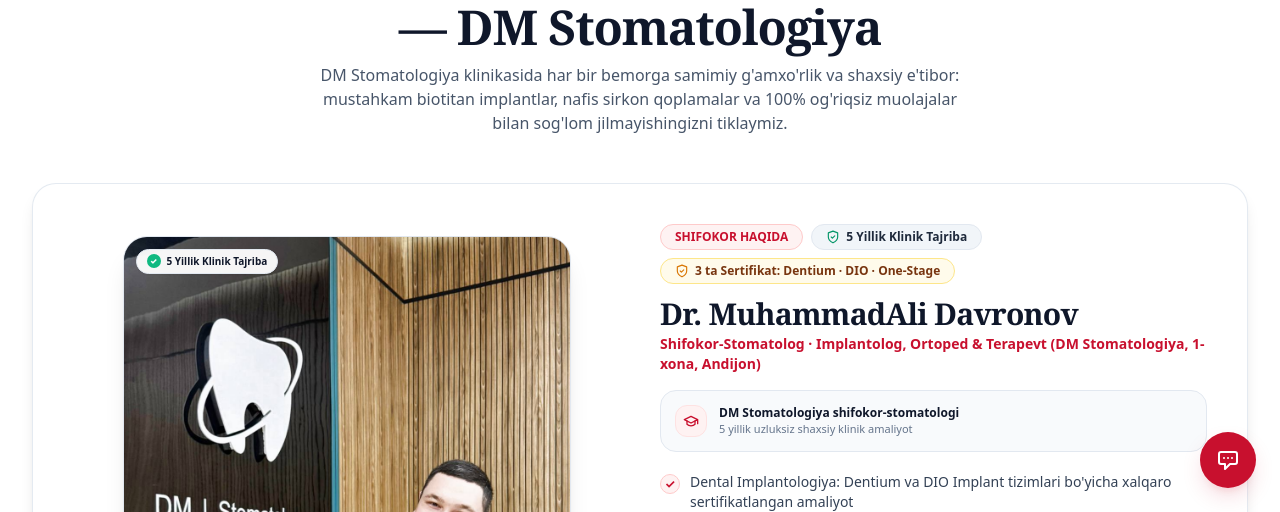
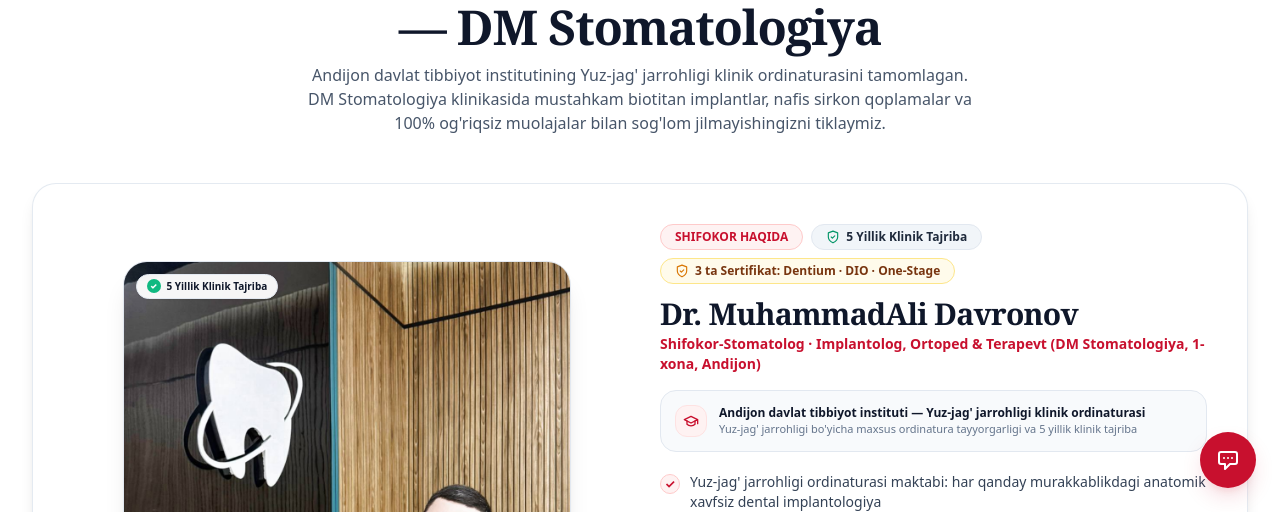
Before and after one commit to shakhzod-madmarov/stomatolog-muhammadali, a React (Vite) app in the folder frontend/: page /about in a window 1280 px wide. Shown: the part 288-800 px from the top of the page. Built offline with nearby package versions, Linux system fonts and the light colour scheme; no server answers.

Commit message:
feat: add Dr. MuhammadAli's clinical residency in Oral & Maxillofacial Surgery at ADTI across doctor profile, about, home, and schemas

```diff
--- a/frontend/src/components/Doctor3DCard.jsx
+++ b/frontend/src/components/Doctor3DCard.jsx
@@ -19,8 +19,9 @@
       heading: "Dr. MuhammadAli Davronov",
       subheading: "Shifokor-Stomatolog · Implantolog, Ortoped & Terapevt (DM Stomatologiya, 1-xona, Andijon)",
       experience: "5 Yillik Klinik Tajriba",
-      education: "DM Stomatologiya shifokor-stomatologi",
+      education: "Andijon davlat tibbiyot instituti — Yuz-jag' jarrohligi klinik ordinaturasi",
       highlights: [
+        "Yuz-jag' jarrohligi ordinaturasi maktabi: har qanday murakkablikdagi anatomik xavfsiz dental implantologiya",
         "Dental Implantologiya: Dentium va DIO Implant tizimlari bo'yicha xalqaro sertifikatlangan amaliyot",
         "Bir bosqichli (One-Stage) tezkor implantatsiya: tish olingan kuni o'sha zahoti yangi tish qo'yish",
         "Ortopediya: Estetik sirkon koronkalar, E-max press-vinirlar va aniq protezlash",
@@ -34,8 +35,9 @@
       heading: "Д-р МухаммадАли Давронов",
       subheading: "Врач-Стоматолог · Имплантолог, Ортопед и Терапевт (DM Stomatology, кабинет №1, Андижан)",
       experience: "5 Лет Клинической Практики",
-      education: "Врач-стоматолог клиники DM Stomatology",
+      education: "АГМИ — Клиническая ординатура по челюстно-лицевой хирургии (ЧЛХ)",
       highlights: [
+        "Школа ординатуры ЧЛХ: анатомическая безопасность и ювелирная хирургическая имплантация",
         "Имплантология: Сертифицированный хирург южнокорейских систем Dentium и DIO Implant",
         "Одномоментная имплантация (One-Stage): установка импланта сразу в день удаления зуба",
         "Ортопедия: Циркониевые коронки, эстетические виниры E-max и точное протезирование",
@@ -49,8 +51,9 @@
       heading: "Dr. MuhammadAli Davronov",
       subheading: "Dental Specialist · Implantology, Orthopedics & Therapy (DM Stomatology, Room #1, Andijan)",
       experience: "5 Years Clinical Excellence",
-      education: "Dental specialist at DM Stomatology",
+      education: "ASMI — Clinical Residency in Oral & Maxillofacial Surgery",
       highlights: [
+        "Oral & Maxillofacial Surgery residency mastery: safe anatomical protocols for all surgical implant cases",
         "Dental Implantology: Certified clinical specialist on Dentium & DIO Implant systems",
         "One-Stage Immediate Implants: Same-day post-extraction implant placement and restoration",
         "Orthopedics: Zirconia crowns, E-max veneers, and precision aesthetic prosthetics",
@@ -146,10 +149,10 @@
               </span>
               <span className="text-[11px] text-slate-500">
                 {lang === "ru"
-                  ? "5 лет непрерывной клинической работы в стоматологии"
+                  ? "Специализированная подготовка по челюстно-лицевой хирургии и 5 лет клинической практики"
                   : lang === "en"
-                  ? "5 years of dedicated dental practice and aesthetic smiles"
-                  : "5 yillik uzluksiz shaxsiy klinik amaliyot"}
+                  ? "Specialized residency in Oral & Maxillofacial Surgery with 5 years clinical excellence"
+                  : "Yuz-jag' jarrohligi bo'yicha maxsus ordinatura tayyorgarligi va 5 yillik klinik tajriba"}
               </span>
             </div>
           </div>
--- a/frontend/src/constants/doctor.js
+++ b/frontend/src/constants/doctor.js
@@ -25,14 +25,31 @@
     en: "Implantology (Biotitanium) · Orthopedics (Zirconia & E-max) · Therapy (Painless Care) · Aesthetic Veneers",
   },
   education: {
-    uz: "DM Stomatologiya shifokor-stomatologi",
-    ru: "Врач-стоматолог клиники DM Stomatology",
-    en: "Dental Specialist at DM Stomatology",
+    uz: "Andijon davlat tibbiyot instituti — Yuz-jag' jarrohligi klinik ordinaturasi",
+    ru: "Андижанский государственный медицинский институт — Клиническая ординатура по челюстно-лицевой хирургии (ЧЛХ)",
+    en: "Andijan State Medical Institute — Clinical Residency in Oral & Maxillofacial Surgery",
   },
   educationFull: {
-    uz: "DM Stomatologiya klinikasida shaxsiy qabul: Implantologiya, Ortopediya va Terapiya",
-    ru: "Персональный приём в клинике DM Stomatology: имплантология, ортопедия и терапия",
-    en: "Personal clinical care at DM Stomatology: implantology, orthopedics, and therapy",
+    uz: "Andijon davlat tibbiyot instituti (Yuz-jag' jarrohligi klinik ordinaturasi) hamda DM Stomatologiya shifokor-stomatologi",
+    ru: "Клиническая ординатура по челюстно-лицевой хирургии в АГМИ. Врач-стоматолог клиники DM Stomatology",
+    en: "Clinical Residency in Oral & Maxillofacial Surgery at ASMI. Dental specialist at DM Stomatology",
+  },
+  residency: {
+    institution: {
+      uz: "Andijon davlat tibbiyot instituti (ADTI)",
+      ru: "Андижанский государственный медицинский институт (АГМИ)",
+      en: "Andijan State Medical Institute (ASMI)",
+    },
+    specialty: {
+      uz: "Yuz-jag' jarrohligi",
+      ru: "Челюстно-лицевая хирургия (ЧЛХ)",
+      en: "Oral & Maxillofacial Surgery (OMFS)",
+    },
+    status: {
+      uz: "Klinik ordinatura",
+      ru: "Клиническая ординатура",
+      en: "Clinical Residency",
+    },
   },
   careerStartYear: 2021, // 5+ years of clinical experience in 2026
   experienceYears: 5,
--- a/frontend/src/pages/About.jsx
+++ b/frontend/src/pages/About.jsx
@@ -26,19 +26,19 @@
   const timeline = [
     {
       year: {
-        uz: "Klinik Tayyorgarlik",
-        ru: "Клиническая Подготовка",
-        en: "Clinical Training",
+        uz: "Klinik Ordinatura",
+        ru: "Клиническая Ординатура",
+        en: "Clinical Residency",
       },
       title: {
-        uz: "Zamonaviy Stomatologiya va Yuqori Standartlar",
-        ru: "Современная Стоматология и Международные Протоколы",
-        en: "Modern Dentistry & International Standards",
+        uz: "Andijon Davlat Tibbiyot Instituti — Yuz-Jag' Jarrohligi",
+        ru: "Андижанский Государственный Медицинский Институт — Челюстно-лицевая хирургия (ЧЛХ)",
+        en: "Andijan State Medical Institute — Oral & Maxillofacial Surgery",
       },
       desc: {
-        uz: "Ilg'or xalqaro stomatologiya protokollari, yumshoq anesteziologiya va xavfsiz sterilizatsiya asosida har bir bemorga individual yondashuv.",
-        ru: "Международные протоколы стоматологии, бережное обезболивание, строгие стандарты стерилизации и персонализированное лечение.",
-        en: "International clinical protocols, gentle local anesthesia, strict sterilization safety, and patient-centered restorative care.",
+        uz: "Andijon davlat tibbiyot institutida Yuz-jag' jarrohligi bo'yicha klinik ordinatura: jag' suyaklari anatomiyasi, murakkab jarrohlik va suyak tiklash protokollari bo'yicha chuqur klinik tayyorgarlik.",
+        ru: "Клиническая ординатура по специальности «Челюстно-лицевая хирургия» в АГМИ: стационарная хирургическая школа, углублённая анатомия челюстей и хирургическая точность.",
+        en: "Postgraduate Clinical Residency in Oral & Maxillofacial Surgery at ASMI: advanced jaw anatomy, complex oral surgery, and bone reconstructive protocols.",
       },
     },
     {
@@ -222,10 +222,10 @@
         </h1>
         <p className="text-sm sm:text-base text-slate-600 max-w-2xl mx-auto leading-relaxed">
           {lang === "uz"
-            ? "DM Stomatologiya klinikasida har bir bemorga samimiy g'amxo'rlik va shaxsiy e'tibor: mustahkam biotitan implantlar, nafis sirkon qoplamalar va 100% og'riqsiz muolajalar bilan sog'lom jilmayishingizni tiklaymiz."
+            ? "Andijon davlat tibbiyot institutining Yuz-jag' jarrohligi klinik ordinaturasini tamomlagan. DM Stomatologiya klinikasida mustahkam biotitan implantlar, nafis sirkon qoplamalar va 100% og'riqsiz muolajalar bilan sog'lom jilmayishingizni tiklaymiz."
             : lang === "ru"
-            ? "В клинике DM Stomatology каждый пациент в надёжных руках: персональный подход, долговечные титановые импланты, ювелирные циркониевые коронки и бережное лечение без боли."
-            : "Dedicated personal practice at DM Stomatology: restoring lifelong dental health and confidence through biocompatible titanium implants, precision zirconia crowns, and gentle pain-free care."}
+            ? "Клиническая ординатура по челюстно-лицевой хирургии (ЧЛХ) в Андижанском государственном медицинском институте. В клинике DM Stomatology проводит приём по имплантации, ортопедии и терапии без боли."
+            : "Clinical Residency in Oral & Maxillofacial Surgery at Andijan State Medical Institute. Dedicated practice at DM Stomatology restoring smiles with biocompatible implants, zirconia crowns, and pain-free care."}
         </p>
       </header>
 
@@ -253,9 +253,9 @@
           </h2>
           <p className="text-sm sm:text-base text-slate-600 leading-relaxed">
             {lang === "uz"
-              ? "Stomatologiya — bu shunchaki tish davolash emas, balki insonning hayot sifatini, ishonchini va salomatligini tiklash san'atidir. DM Stomatologiya klinikasida 5 yillik klinik amaliyotim davomida har bir bemorga o'z oila a'zomdek munosabatda bo'lishni asosiy tamoyil qilib olganman. Klinikamizda biz keraksiz muolajalarni tavsiya qilmaymiz: sog'lom tish to'qimasini maksimal darajada asrab qolamiz, yo'qotilgan tishlarni esa mustahkam sirkon qoplamalar va biotitan implantlar bilan ishonchli tiklaymiz."
+              ? "Stomatologiya — bu shunchaki tish davolash emas, balki insonning hayot sifatini, ishonchini va salomatligini tiklash san'atidir. Andijon davlat tibbiyot institutida Yuz-jag' jarrohligi bo'yicha olgan klinik ordinatura tayyorgarligim har bir implantatsiya va jarrohlik muolajasini yuqori anatomik aniqlikda, asoratsiz va 100% xavfsiz bajarishimga poydevor bo'ldi. DM Stomatologiya klinikasida 5 yillik amaliyotim davomida har bir bemorga o'z oila a'zomdek munosabatda bo'lishni asosiy tamoyil qilib olganman: tabiiy tish to'qimasini maksimal asraymiz, yo'qotilgan tishlarni esa mustahkam sirkon qoplamalar va xalqaro biotitan implantlar bilan ishonchli tiklaymiz."
               : lang === "ru"
-              ? "Стоматология — это искусство возвращения уверенности и здоровья улыбки. В клинике DM Stomatology за 5 лет практики я руководствуюсь главным правилом: бережное отношение к пациенту и сохранение каждого родного зуба. Мы используем проверенные титановые импланты, монолитный цирконий и современную анестезию."
+              ? "Стоматология — это искусство возвращения уверенности и здоровья улыбки. Базовая хирургическая школа ординатуры по челюстно-лицевой хирургии в АГМИ дала мне фундаментальные знания анатомии и позволяет проводить любую имплантацию с максимальной безопасностью и без риска осложнений. В клинике DM Stomatology за 5 лет практики я руководствуюсь главным правилом: бережное отношение к пациенту, сохранение каждого родного зуба и проверенные международные протоколы."
               : "Dentistry is the art of restoring health, natural beauty, and daily confidence. At DM Stomatology, my commitment is to preserve your natural teeth wherever possible and deliver long-lasting, aesthetic restorations through precision zirconia crowns and biocompatible implants."}
           </p>
 
--- a/frontend/src/pages/Home.jsx
+++ b/frontend/src/pages/Home.jsx
@@ -426,12 +426,12 @@
       badge: "SHIFOKOR HAQIDA",
       title: "Dr. MuhammadAli Davronov",
       subtitle: "DM Stomatologiya, 1-xona · Implantologiya, Ortopediya va Terapiya",
-      p1: "Klinikamizda har bir bemorni shaxsan qabul qilaman va davolash rejasini individual tarzda tuzaman. Zamonaviy stomatologik uskunalar, xalqaro sterilizatsiya va professional ko'rik yordamida har bir muolaja yuqori aniqlikda, sifatli va to'liq og'riqsiz amalga oshiriladi.",
+      p1: "Andijon davlat tibbiyot institutining Yuz-jag' jarrohligi klinik ordinaturasida olgan chuqur jarrohlik bilimlarim asosida har bir bemorni shaxsan qabul qilaman. Zamonaviy uskunalar, xalqaro sterilizatsiya va individual yondashuv yordamida barcha muolajalar yuqori aniqlikda va to'liq og'riqsiz o'tadi.",
       p2: "DM Stomatologiyada biz faqat 3 ta asosiy yo'nalishga chuqur ixtisoslashganmiz: zamonaviy Dental Implantologiya, Ortopediya (estetik sirkon koronkalar va vinirlar) hamda Terapiya (tishlarni og'riqsiz davolash va restavratsiya).",
       feat1Title: "Shaxsiy Qabul",
       feat1Desc: "Har bir bemor bilan shaxsan o'zim ishlayman, muolajaning har bir bosqichi qat'iy nazoratim ostida o'tadi.",
-      feat2Title: "Xalqaro Sertifikatlangan Malaka",
-      feat2Desc: "Dentium (Koreya), DIO Implant va One-Stage tizimlari bo'yicha rasmiy sertifikatlar va xavfsiz davolash protokollari.",
+      feat2Title: "Yuz-Jag' Jarrohligi Ordinaturasi",
+      feat2Desc: "Andijon davlat tibbiyot instituti yuz-jag' jarrohligi klinik ordinaturasi hamda xalqaro Dentium va DIO implant sertifikatlari.",
       feat3Title: "100% Og'riqsiz Muolaja",
       feat3Desc: "Yumshoq zamonaviy anesteziya va ehtiyotkorona yondashuv — muolaja davomida hech qanday og'riq sezmaysiz.",
       callTitle: "To'g'ridan-to'g'ri bog'lanish:",
@@ -440,12 +440,12 @@
       badge: "О ВРАЧЕ",
       title: "Д-р МухаммадАли Давронов",
       subtitle: "DM Stomatology, кабинет №1 · Имплантология, Ортопедия и Терапия",
-      p1: "В нашей клинике я лично веду приём каждого пациента и составляю индивидуальный план лечения. Современное оборудование, точный осмотр и строгие стандарты стерилизации позволяют выполнять лечение зубов с максимальной точностью и без боли.",
+      p1: "Опираясь на глубокую хирургическую подготовку в клинической ординатуре по челюстно-лицевой хирургии (АГМИ), я лично веду приём каждого пациента. Международные протоколы и современная анестезия гарантируют безупречную точность и лечение без боли.",
       p2: "В DM Stomatology мы сфокусированы на 3 ключевых направлениях: надёжная Дентальная Имплантация, Ортопедия (циркониевые коронки и виниры) и Терапия (лечение и реставрация зубов без боли).",
       feat1Title: "Личный Приём",
       feat1Desc: "Я лично провожу каждый этап лечения, без передачи пациентов ассистентам.",
-      feat2Title: "Международная Квалификация",
-      feat2Desc: "Официальные сертификаты по хирургическим системам Dentium (Корея), DIO Implant и One-Stage протоколам.",
+      feat2Title: "Ординатура по ЧЛХ (АГМИ)",
+      feat2Desc: "Клиническая ординатура по челюстно-лицевой хирургии в АГМИ и международная сертификация по имплантации (Dentium, DIO).",
       feat3Title: "Лечение Без Боли",
       feat3Desc: "Эффективная бережная анестезия гарантирует абсолютный комфорт на протяжении всего визита.",
       callTitle: "Прямая связь с доктором:",
@@ -458,8 +458,8 @@
       p2: "Our clinical focus is dedicated to 3 core dental specialties: Dental Implantology, Orthopedics (aesthetic zirconia crowns and veneers), and Therapy (gentle, pain-free restorative care).",
       feat1Title: "Personal Doctor Care",
       feat1Desc: "Every stage of your treatment is carried out directly by Dr. MuhammadAli himself.",
-      feat2Title: "Certified International Credentials",
-      feat2Desc: "Verified certifications on Dentium (Korea), DIO Implant, and One-Stage surgical protocols.",
+      feat2Title: "Oral & Maxillofacial Residency",
+      feat2Desc: "Clinical residency in Oral & Maxillofacial Surgery at ASMI with verified international implant certifications.",
       feat3Title: "100% Pain-Free Care",
       feat3Desc: "Gentle local anesthesia and attentive handling ensure a completely stress-free experience.",
       callTitle: "Direct contact with Dr. MuhammadAli:",
--- a/frontend/src/utils/structuredData.js
+++ b/frontend/src/utils/structuredData.js
@@ -146,8 +146,9 @@
       "alumniOf": {
         "@type": "EducationalOrganization",
         "name": DOCTOR_INFO.education[lang] || DOCTOR_INFO.education.uz,
+        "url": "https://adti.uz"
       },
-      "medicalSpecialty": ["Dentistry", "Prosthodontics", "Implantology", "RestorativeDentistry"],
+      "medicalSpecialty": ["Dentistry", "OralAndMaxillofacialSurgery", "Implantology", "Prosthodontics", "RestorativeDentistry"],
       "hasCredential": [
         {
           "@type": "EducationalOccupationalCredential",
```
Also changed, not shown: frontend/src/constants/seo.js (+6 -6 lines).
